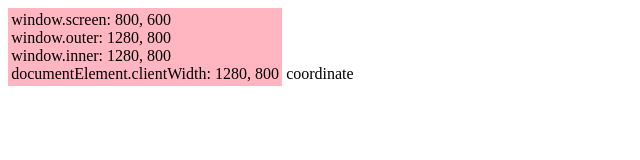
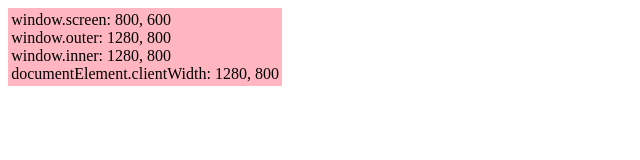
Before and after one commit to simolto/lecture-vanilla-beginner, a plain HTML site: page 1-browser/ch2/2-3_window-size.html in a window 1280 px wide. Shown: the full height of the page, 0-640 px from the left. Drawn offline with Linux system fonts and the light colour scheme.

Commit message:
[1-browser] Update: ch2-3
실습 윈도우 사이즈 표기

```diff
--- a/1-browser/ch2/window-size.html
+++ b/1-browser/ch2/2-3_window-size.html
@@ -11,24 +11,21 @@
       }
     </style>
   </head>
-
   <body>
     <div class="wrapper"></div>
 
     <script>
       function onResize() {
-        const div = document.querySelector('.wrapper')
-        div.innerHTML = `
+        const wrapper = document.querySelector('.wrapper')
+        wrapper.innerHTML = `
           window.screen: ${window.screen.width}, ${window.screen.height}<br />
           window.outer: ${window.outerWidth}, ${window.outerHeight}<br />
           window.inner: ${window.innerWidth}, ${window.innerHeight}<br />
           documentElement.clientWidth: ${document.documentElement.clientWidth}, ${document.documentElement.clientHeight}`
       }
 
-      onResize()
+      window.addEventListener('DOMContentLoaded', () => onResize())
       window.addEventListener('resize', () => onResize())
     </script>
   </body>
 </html>
-
-coordinate
```
